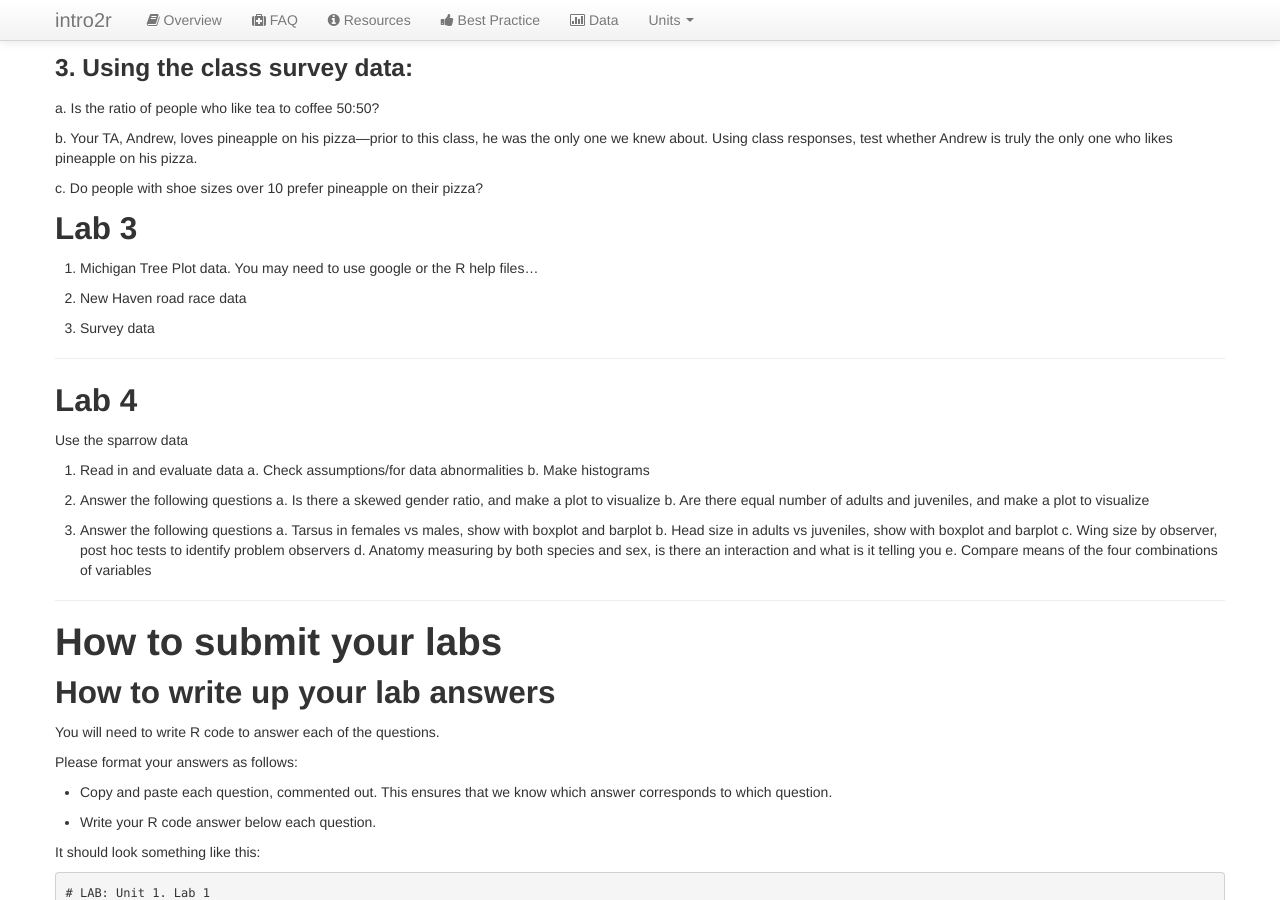
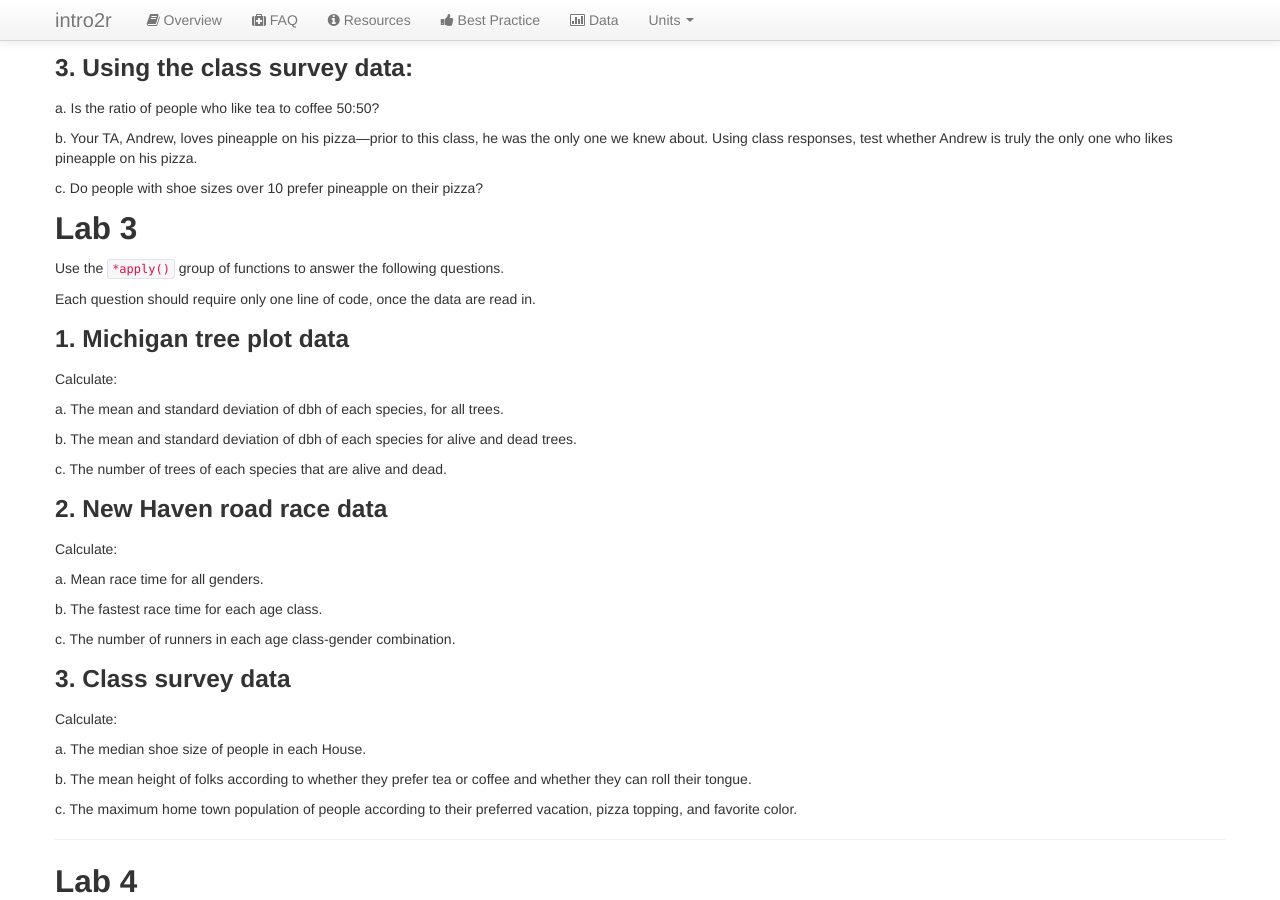
Before and after one commit to intro2r/intro2r, a Jekyll site: the page built from unit3/labs.md, in a window 1280 px wide and 900 px high, scrolled down 1986 px. Built offline with Jekyll 4.4.1, drawn with Linux system fonts in a browser that asks for light colours; our own code applies the rules of GitHub Pages for plain Markdown files.

Commit message:
Update labs.md

```diff
--- a/unit3/labs.md
+++ b/unit3/labs.md
@@ -132,12 +132,42 @@ c. Do people with shoe sizes over 10 prefer pineapple on their pizza?
 
 ## Lab 3
 
+Use the `*apply()` group of functions to answer the following questions.
 
-1. Michigan Tree Plot data. You may need to use google or the R help files…
+Each question should require only one line of code, once the data are read in.
 
-2. New Haven road race data
 
-3. Survey data
+### 1. Michigan tree plot data
+
+Calculate:
+
+a. The mean and standard deviation of dbh of each species, for all trees.
+
+b. The mean and standard deviation of dbh of each species for alive and dead trees.
+
+c. The number of trees of each species that are alive and dead.
+
+
+### 2. New Haven road race data
+
+Calculate:
+
+  a. Mean race time for all genders.
+
+  b. The fastest race time for each age class.
+
+  c. The number of runners in each age class-gender combination.
+
+
+### 3. Class survey data
+
+Calculate:
+
+  a. The median shoe size of people in each House.
+
+  b. The mean height of folks according to whether they prefer tea or coffee and whether they can roll their tongue.
+
+  c. The maximum home town population of people according to their preferred vacation, pizza topping, and favorite color.
 
  - - -
 
```
